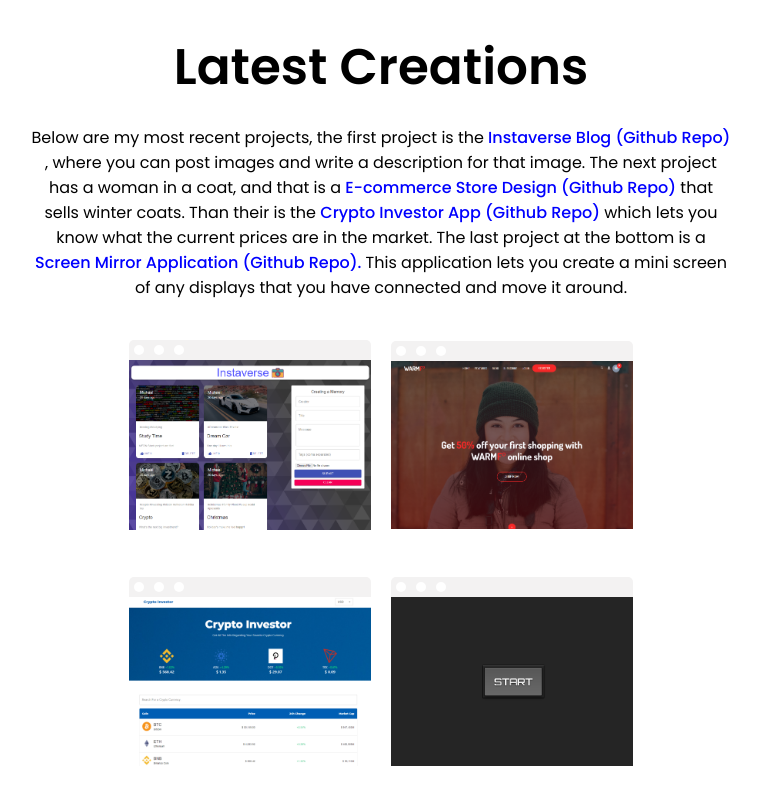
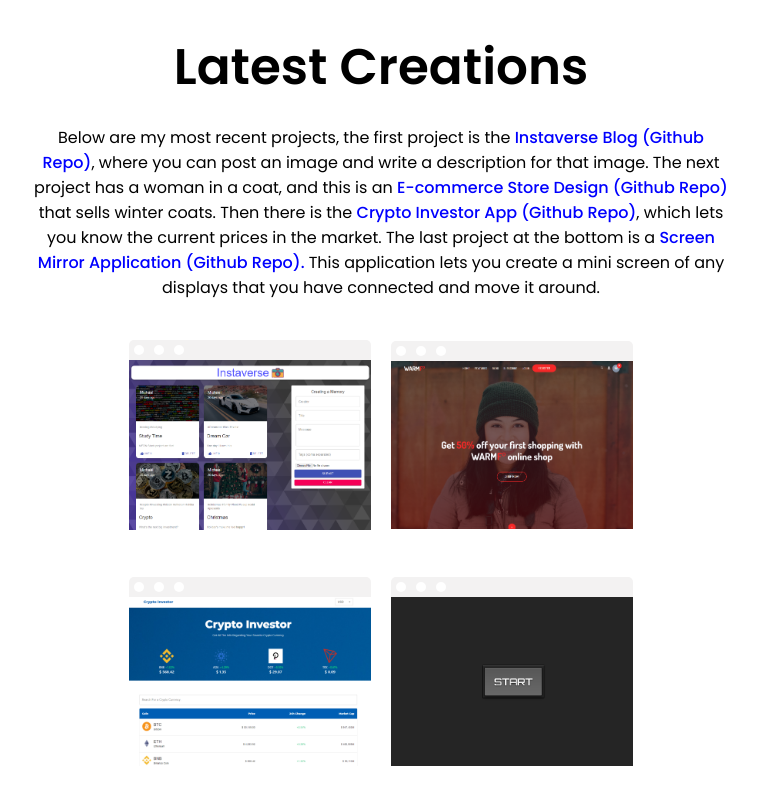
Before and after one commit to qmkDuran/JMD-React-Portfolio, a React (Create React App) app: page / in a window 1280 px wide. Shown: the part 1580-2385 px from the top of the page, without its empty margins (259-1019 px from the left). Built offline with nearby package versions, Linux system fonts and the light colour scheme; a web font is replaced by a local one.

Commit message:
Update ProductList.jsx

```diff
--- a/src/components/productList/ProductList.jsx
+++ b/src/components/productList/ProductList.jsx
@@ -15,14 +15,14 @@
                 <h1 className="pl-title">Latest Creations</h1>
                 <p className="pl-desc">
                     Below are my most recent projects, the first project is the
-                    <a class="blue" href="https://github.com/qmkDuran/Instaverse" target="_blank"> Instaverse Blog (Github Repo) </a>,
-                    where you can post images and write a description for that image.
+                    <a class="blue" href="https://github.com/qmkDuran/Instaverse" target="_blank"> Instaverse Blog (Github Repo)</a>,
+                    where you can post an image and write a description for that image.
 
-                    The next project has a woman in a coat, and that is a <a class="blue" href="https://github.com/qmkDuran/E-Commerce-Site" target="_blank"> E-commerce Store Design (Github Repo) </a>
+                    The next project has a woman in a coat, and this is an <a class="blue" href="https://github.com/qmkDuran/E-Commerce-Site" target="_blank"> E-commerce Store Design (Github Repo) </a>
                     that sells winter coats.
 
-                    Than their is the <a class="blue" href="https://github.com/qmkDuran/Crypto-Project" target="_blank">Crypto Investor App (Github Repo) </a>
-                    which lets you know what the current prices are in the market.
+                    Then there is the <a class="blue" href="https://github.com/qmkDuran/Crypto-Project" target="_blank">Crypto Investor App (Github Repo)</a>,
+                    which lets you know the current prices in the market.
 
                     The last project at the bottom is a <a class="blue" href="https://github.com/qmkDuran/Screen-Mirroring" target="_blank">Screen Mirror Application (Github Repo). </a>
                     This application lets you create a mini screen of any displays that you have connected and move it around.
```
